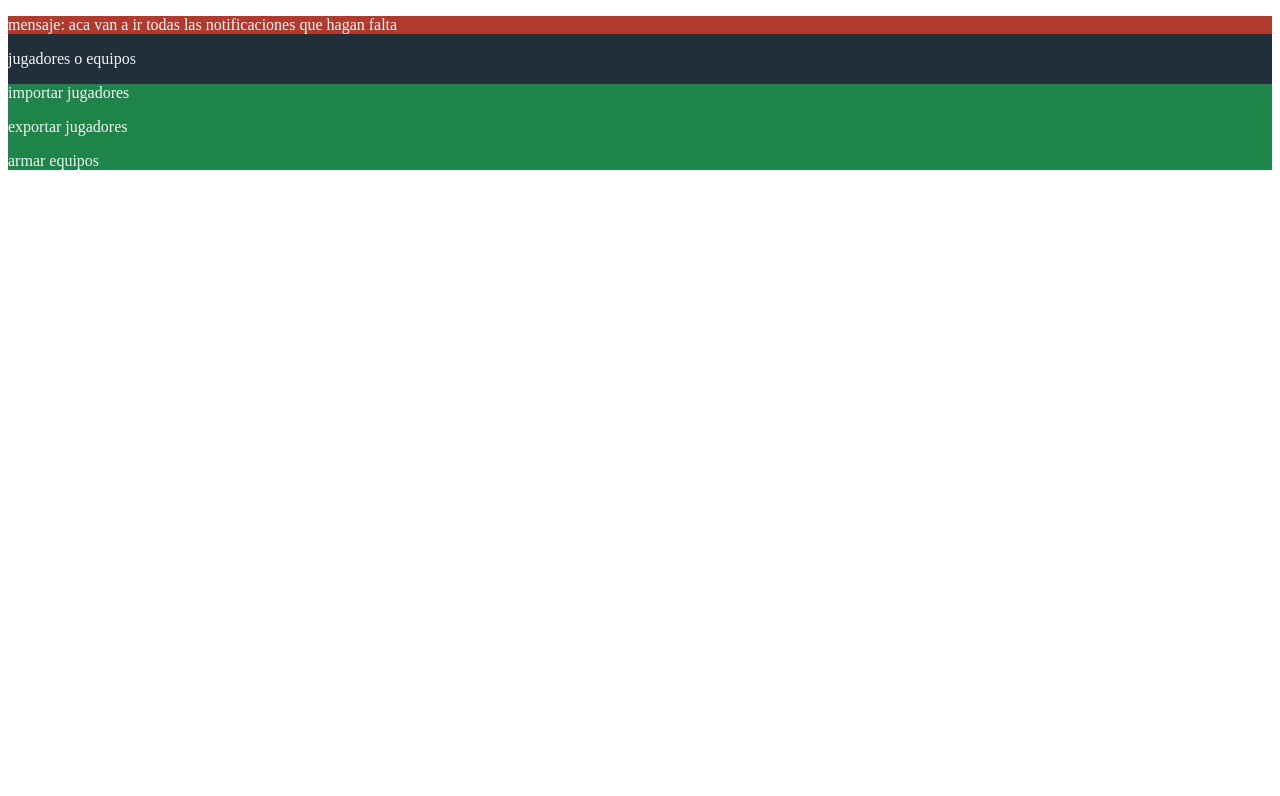
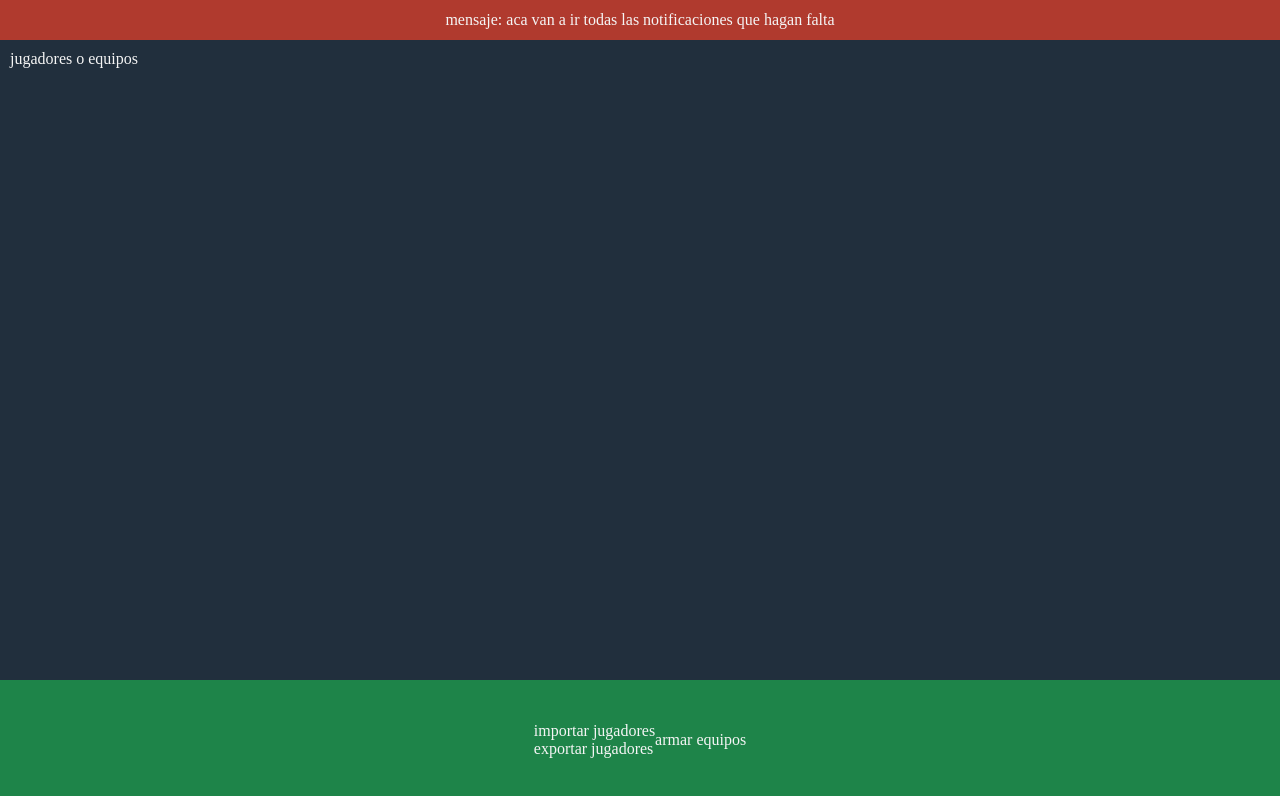
Before and after one commit to bragonip/teams-builder, a React (Vite) app: page / in a window 1280 px wide. Shown: the top 796 px of the page. Built offline with nearby package versions, Linux system fonts and the light colour scheme.

Commit message:
mejor css2

```diff
--- a/src/App.css
+++ b/src/App.css
@@ -1,22 +1,47 @@
+* {
+    margin: 0;
+    padding: 0;
+    box-sizing: border-box;
+}
+
+html, body {
+    width: 100%;
+    height: 100%;
+    overflow: hidden;
+}
+
 .app {
+    display: flex;
+    flex-direction: column;
+    height: 100vh;
     background-color: #212f3d;
 }
+
 .notification {
     background-color: #b03a2e;
     color: whitesmoke;
     width: 100%;
-    height: 5%;
+    height: 5vh; /* Altura relativa a la ventana */
+    text-align: center;
+    display: flex;
+    align-items: center;
+    justify-content: center;
 }
 
 .content {
     color: whitesmoke;
-    height: 80%;
+    height: 80vh; /* Altura relativa a la ventana */
     width: 100%;
+    overflow-y: auto;
+    padding: 10px;
 }
 
 .options {
     background-color: #1e8449;
     color: whitesmoke;
     width: 100%;
-    height: 15%;
+    height: 15vh; /* Altura relativa a la ventana */
+    display: flex;
+    align-items: center;
+    justify-content: center;
 }
```
